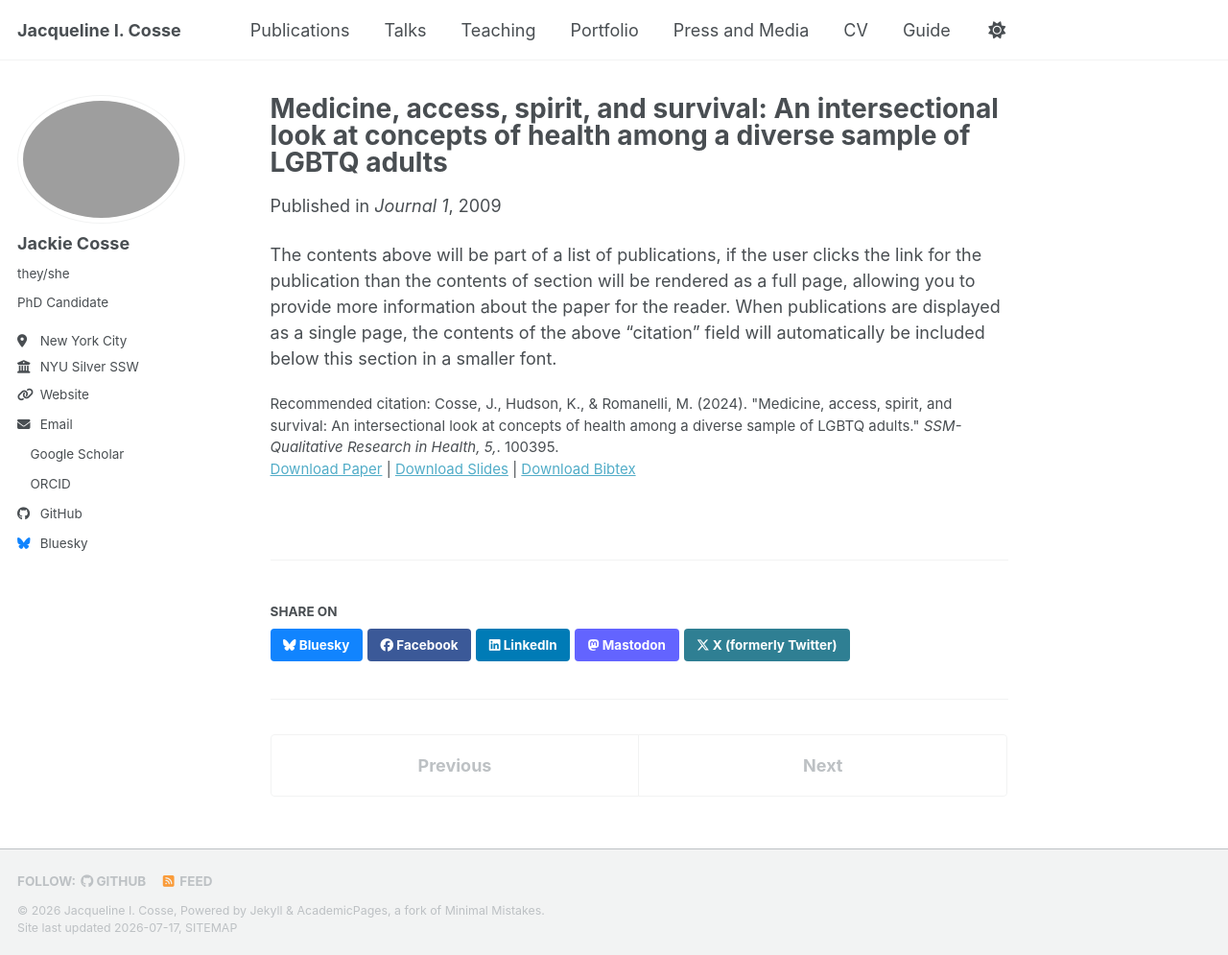
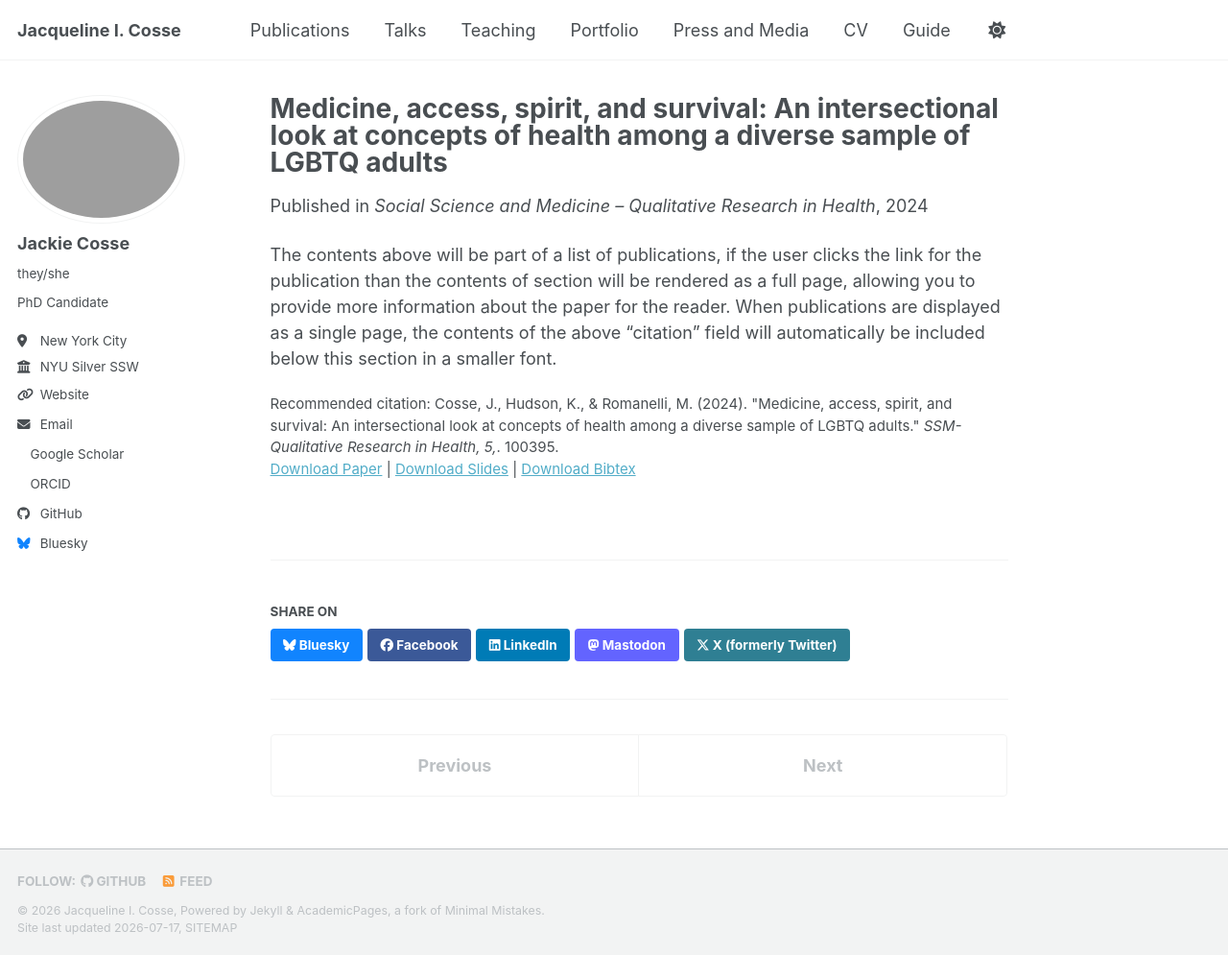
Before and after one commit to jackiecosse/jackiecosse.com, a Jekyll site: the page built from _publications/2009-10-01-paper-title-number-1.md, in a window 1280 px wide and 995 px high. Shown: the whole window at 96% size. Built offline with Jekyll 4.4.1, drawn with Linux system fonts in a browser that asks for light colours; a style sheet for code colours, icons or effects is not loaded.

Commit message:
Update SSM-QRH-paper-title-number-1.md

```diff
--- a/_publications/2009-10-01-paper-title-number-1.md
+++ b/_publications/2009-10-01-paper-title-number-1.md
@@ -2,10 +2,10 @@
 title: "Medicine, access, spirit, and survival: An intersectional look at concepts of health among a diverse sample of LGBTQ adults"
 collection: publications
 category: manuscripts
-permalink: /publication/2009-10-01-paper-title-number-1
-excerpt: 'This paper is about the number 1. The number 2 is left for future work.'
-date: 2009-10-01
-venue: 'Journal 1'
+permalink: /publication/2024-SSM-QRH-Cosse-et-al
+excerpt: 'Here is a short 1-2 line description about this paper.'
+date: 2024-06-01
+venue: 'Social Science and Medicine – Qualitative Research in Health'
 slidesurl: 'https://academicpages.github.io/files/slides1.pdf'
 paperurl: 'https://academicpages.github.io/files/paper1.pdf'
 bibtexurl: 'https://academicpages.github.io/files/bibtex1.bib'
```
